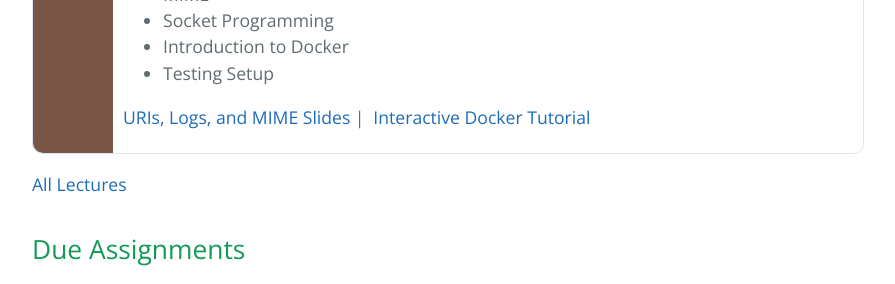
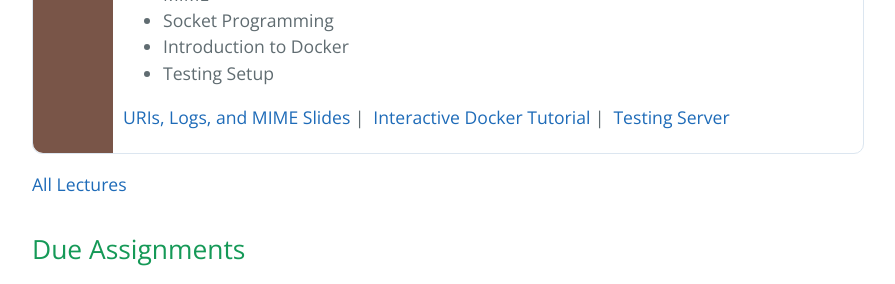
Before and after one commit to cs531-f19/cs531-f19.github.io, a Jekyll site: the page built from index.md, in a window 1280 px wide and 900 px high, scrolled down 885 px. Shown: the part 155-439 px from the top of the window, without its empty margins (192-1087 px from the left). Built offline with Jekyll 4.4.1, drawn with Linux system fonts in a browser that asks for light colours; the repository's description, which GitHub fills in, is left out.

Commit message:
Add testing server link

```diff
--- a/_data/lectures.yml
+++ b/_data/lectures.yml
@@ -28,6 +28,8 @@
     href: /slides/lecture-02-uris-logs-mime.pdf
   - title: Interactive Docker Tutorial
     href: https://training.play-with-docker.com/microservice-orchestration/
+  - title: Testing Server
+    href: https://cs531.cs.odu.edu/
 - title: Lecture 3
   date: 2019-09-12
   topics:
```
